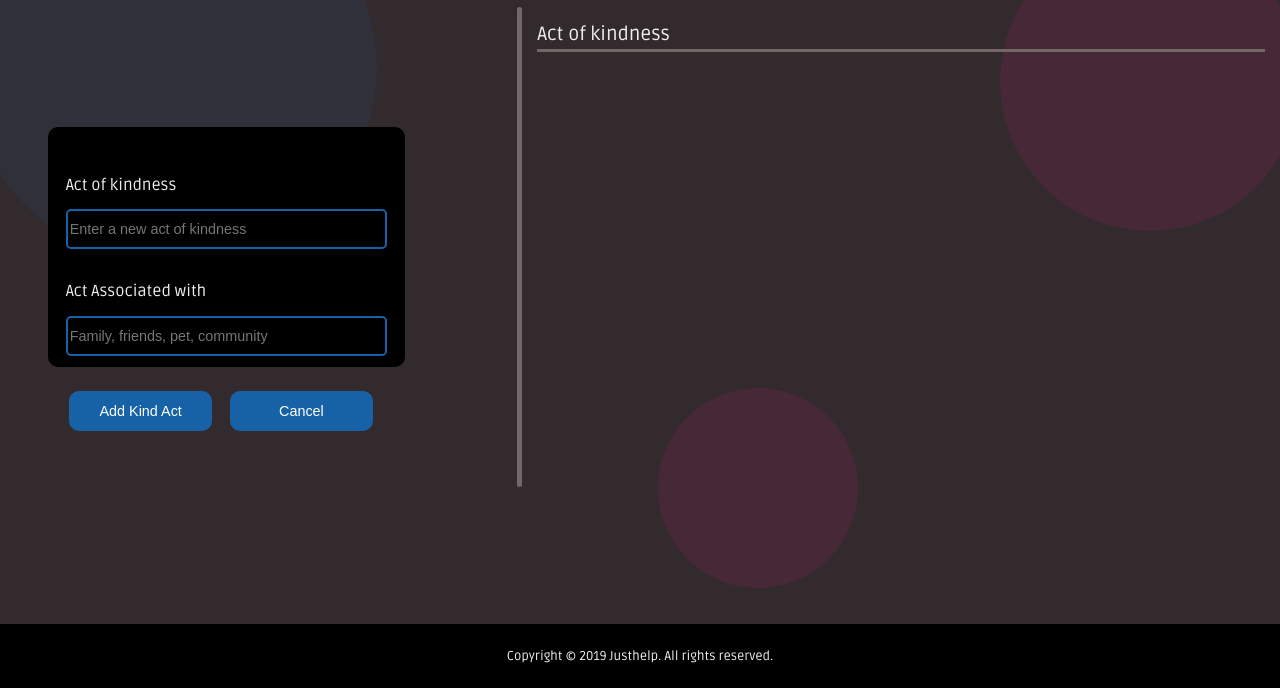
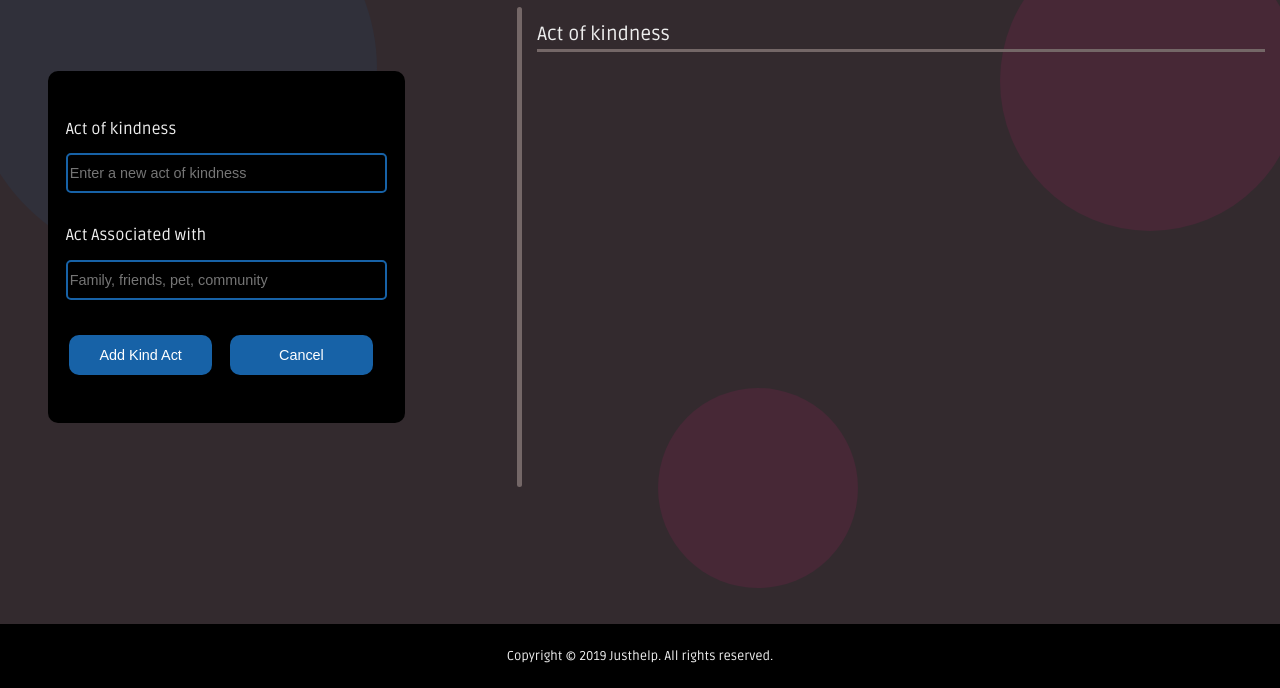
Before and after one commit to G3-Code/justhelp-front-end, a React app in the folder justhelp/: page /acts in a window 1280 px wide. Shown: the part 112-800 px from the top of the page. Built offline with nearby package versions, Linux system fonts and the light colour scheme; sample sign-in values are in the browser's storage.

Commit message:
DEV:FE:Updated for styling

```diff
--- a/justhelp/src/styles/kindacts.css
+++ b/justhelp/src/styles/kindacts.css
@@ -1,6 +1,6 @@
 .left-section-container-kindact {
   padding-top: 5%;
-  height: 15rem;
+  height: 22rem;
   width: 110%;
   background-color: black;
   border-radius: 10px;
```
